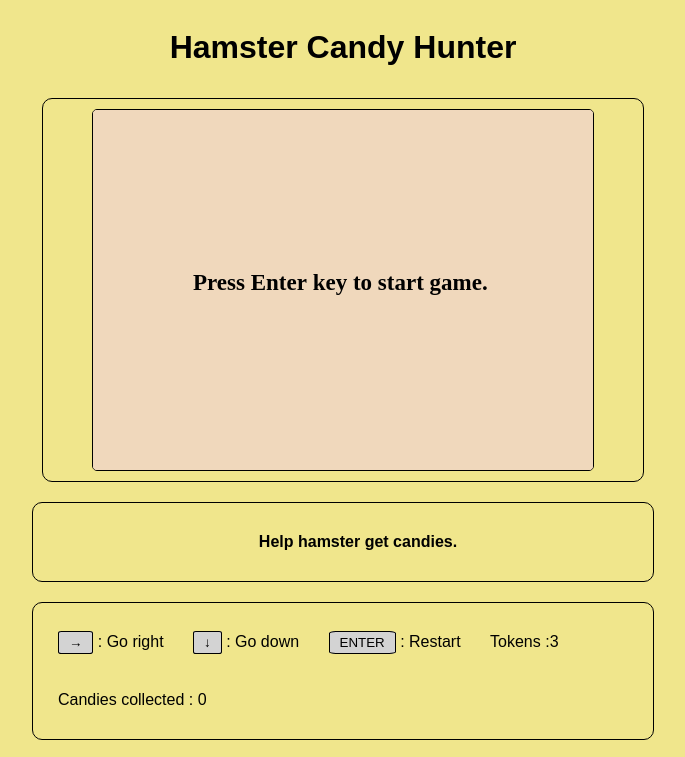
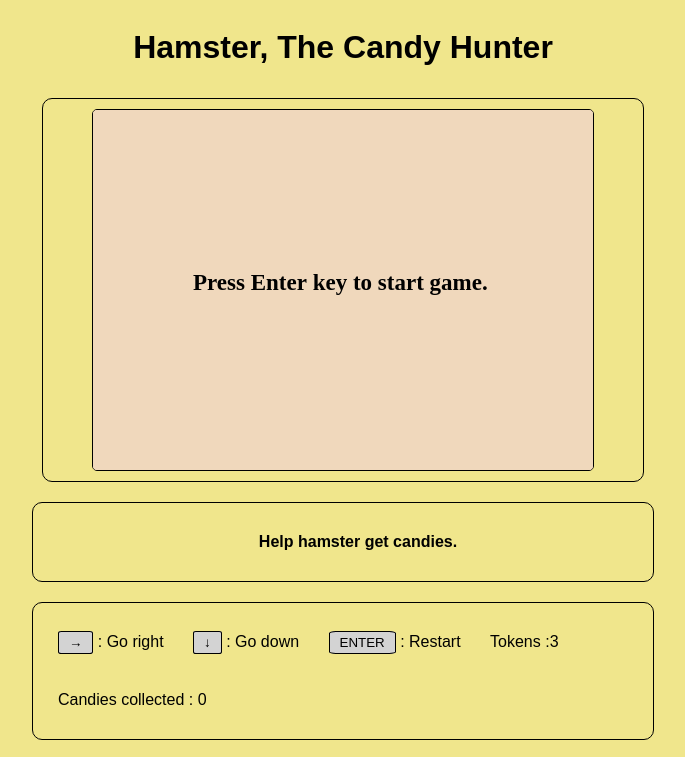
Before and after one commit to foosasugaome/PROJECT1, a plain HTML site: page index.html in a window 1280 px wide. Shown: the top 757 px of the page, without its empty margins (297-982 px from the left). Drawn offline with Linux system fonts and the light colour scheme; a web font is replaced by a local one.

Commit message:
update readme

```diff
--- a/index.html
+++ b/index.html
@@ -12,7 +12,7 @@
       <small id="debug"></small>
     </div>
     <div class="center">
-      <h1>Hamster Candy Hunter</h1>
+      <h1>Hamster, The Candy Hunter</h1>
     </div>
 
     <section class="center">
```
Also changed, not shown: 1 other file.
